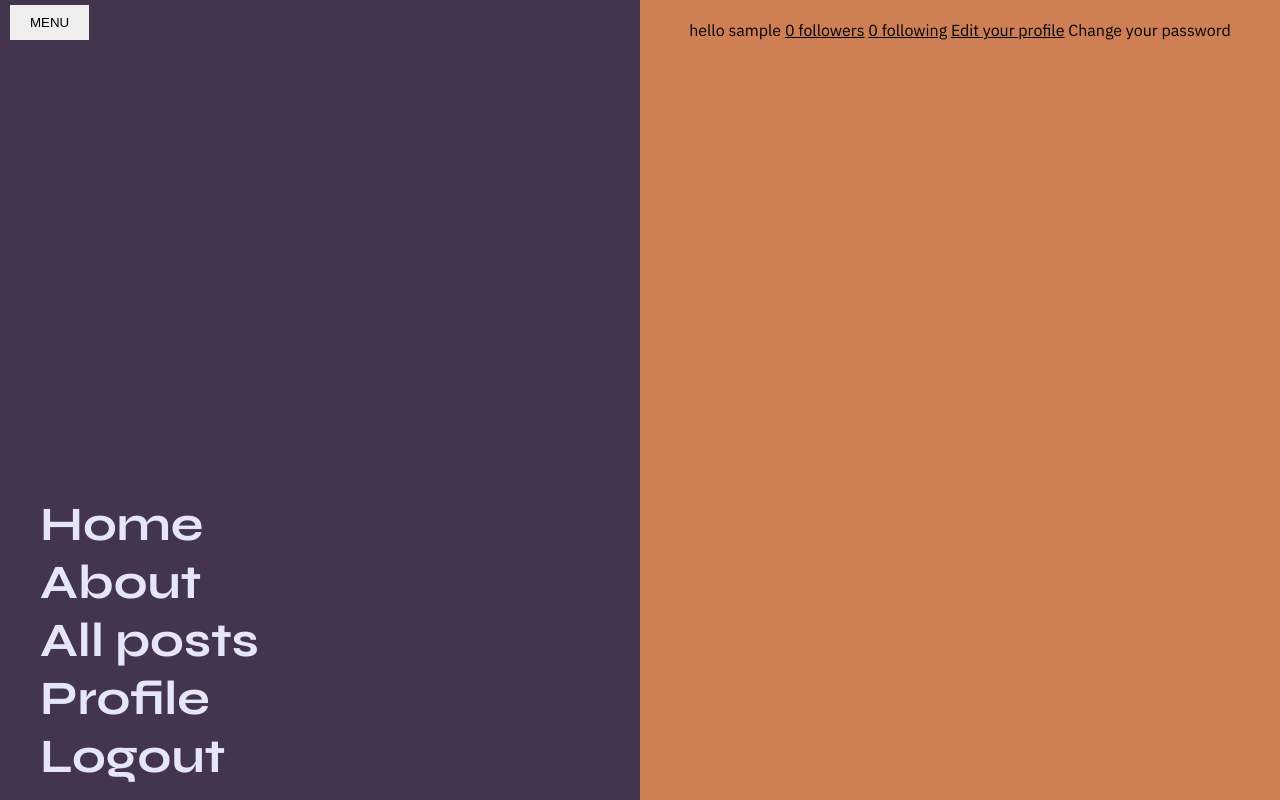
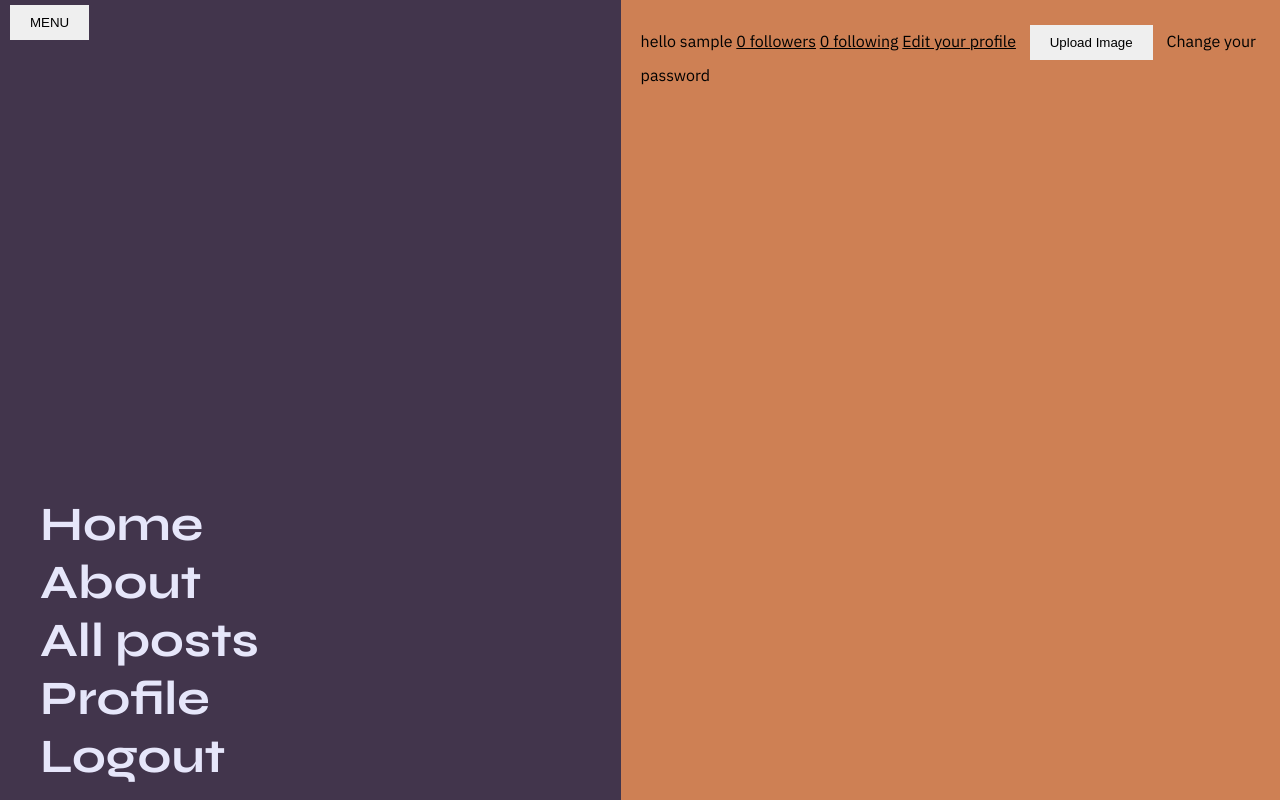
Before and after one commit to softscienceprojects/letters-of-recommendation, a Flask app: a page that uses app/templates/user.html in a window 1280 px wide. Run offline with Flask 2, Linux system fonts and the light colour scheme; the visitor is signed in with stand-in values (Sample User, id 1); data comes from the database, SQL or seed files in the repository; data that the repository does not hold is empty; some libraries are stand-ins or nearby versions; some web fonts are replaced.

Commit message:
upload an image!

```diff
--- a/app/main/routes.py
+++ b/app/main/routes.py
@@ -9,6 +9,7 @@ from app.auth import routes
 from app.main.forms import EditProfileForm, PostForm, CommentForm
 from app.models import *
 from werkzeug.http import HTTP_STATUS_CODES
+from cloudinary.uploader import upload as _cloudinary_upload
 
 
 @bp.route('/', methods=['GET'])
@@ -26,6 +27,9 @@ def subpath_test(subpath):
 def about():
     return render_template('about.html')
 
+@bp.route('/privacy-policy/', methods=['GET'])
+def privacy():
+    return render_template('privacy.html')
 
 ## POSTS #####################################################
 @bp.route('/posts/', methods=['GET', 'POST'])
@@ -142,10 +146,27 @@ def comment():
 
 ## USERS #####################################################
 
-@bp.route('/user/<username>/')
+@bp.route('/images/', methods=['GET', 'POST'])
+@login_required
+def upload_image(image):
+    print(image['public_id'])
+
+
+@bp.route('/user/<username>/', methods=['GET', 'POST'])
 @login_required
 def user(username):
     user = User.query.filter_by(username=username).first_or_404()
+    if request.method == 'POST':
+        #print(request.files['file'].content_type) ## image/gif
+        print(request.files['file'].filename) ## 'aim.gif'
+        print(request.files['file'].name) ## 'file'
+        file = request.files['file']
+        upload_result = _cloudinary_upload(file, resource_type="image")
+        print(upload_result)
+        # if request.form['file']:
+        #     file = request.form.get('file')
+        #     upload_result = _cloudinary_upload(file, resource_type="image")
+        #     upload_image(upload_result)
     return render_template('user.html', user=user)
 
 
@@ -186,6 +207,7 @@ def users():
 @login_required
 def delete_profile(user):
     # delete everything - danger zone!
+    # all of the below needs to actually be tested first
     user = Post.query.filter_by(id=user.id).first_or_404()
     if user:
         # Post.query.filter_by(id=post_id).delete()
--- a/app/static/js/base.js
+++ b/app/static/js/base.js
@@ -33,6 +33,16 @@ menuButton.addEventListener('click', function(e) {
     }
 })
 
+
+const imageUploaderButton = document.querySelector("#image-upload")
+
+if (imageUploaderButton) {
+    imageUploaderButton.addEventListener("click", async(e) => {
+        e.preventDefault()
+        const imageUpload = new ImageUploader({parent: document.querySelector('.post-content')})
+    })
+}
+
 document.body.onload = function() {
     if (!sessionStorage.getItem('navMenu') || sessionStorage.getItem('navMenu') === 'open') {
         openNav()
--- a/app/static/js/components.js
+++ b/app/static/js/components.js
@@ -81,28 +81,61 @@ class ConfirmDialog {
   }
 } // end ConfirmDialog
 
+// class CommentForm extends HTMLDivElement {}
+// customElements.define('comment-form', CommentForm, {extends: 'div'})
 
+// class Navigation extends HTMLElement {
+//   constructor() {
+//     super()
+//     //let shadow = elementRef.attachShadow({mode: 'open'});
+//     //let navShadow = navdiv.attachShadow({mode: 'open'});
+//     const shadow = this.attachShadow({mode: 'open'});
+//     const info = document.createElement('span');
+//     const text = this.getAttribute('data-text');
+//     info.textContent = text;
+//   }
+// }
+// customElements.define('menu-nav', Navigation) //{extends: 'nav'}
 
-class CommentForm extends HTMLDivElement {
-  constructor() {
-    super()
+class ImageUploader {
+  constructor({parent}) {
+    this.upload_div = undefined
+    this.parent = parent || document.body
+
+    this._create_uploader_form()
+    this._append()
+  }
+
+  _create_uploader_form() {
+    this.upload_div = document.createElement('div')
+    this.upload_div.classList.add('image-upload')
+
+    const form = document.createElement('form')
+    form.enctype = "multipart/form-data"
+    form.action = ""
+    form.method = "post"
+
+    const hidden = document.createElement('input')
+    hidden.type = "hidden"
+    hidden.name = "csrf_token"
+    hidden.value = "???"
+
+    const input = document.createElement('input')
+    input.type = "file"
+    input.name = "file"
+
+    const upload = document.createElement('input')
+    upload.type = "submit"
+    upload.value = "upload"
+    upload.innerText = "Upload image"
+
+    form.appendChild(hidden)
+    form.appendChild(input)
+    form.appendChild(upload)
+    this.upload_div.appendChild(form)
+  }
+
+  _append() {
+    this.parent.appendChild(this.upload_div)
   }
 }
-
-customElements.define('comment-form', CommentForm, {extends: 'div'})
-
-
-class Navigation extends HTMLElement {
-  constructor() {
-    super()
-    //let shadow = elementRef.attachShadow({mode: 'open'});
-    //let navShadow = navdiv.attachShadow({mode: 'open'});
-    const shadow = this.attachShadow({mode: 'open'});
-    const info = document.createElement('span');
-    const text = this.getAttribute('data-text');
-    info.textContent = text;
-  }
-
-}
-
-customElements.define('menu-nav', Navigation) //{extends: 'nav'}
--- a/app/templates/_post.html
+++ b/app/templates/_post.html
@@ -19,6 +19,7 @@
         {% endfor %}
     <div id="tags"></div>
     <p> {{ form.tags }}</p>
+
     <p>{{ form.submit() }}</p>
     </form>
     </div>
--- a/app/templates/user.html
+++ b/app/templates/user.html
@@ -12,11 +12,14 @@
                 <a href="{{ url_for('main.post_new') }}">Write a post</a>
             {% endif %}
             <a href="{{ url_for('main.edit_user', username=current_user.username) }}">Edit your profile</a>
+            <button id="image-upload" class="button-base">Upload Image</button>
+
             Change your password
 
             {% if user.isWriter == True %}
                 <p><a href="{{ url_for('main.posts', user_id=user.id) }}">See your written posts</a></p>
             {% endif %}
+
 
         {% elif not current_user.is_following(user) %}
             <p><a href="{{ url_for('main.follow', username=user.username) }}">follow</a></p>
```
Also changed, not shown: app/__init__.py (+8 -1 lines), app/models/users.py (+0 -10 lines), app/static/js/post-edit.js (+7 -4 lines), config.py (+8 -3 lines), letters.py (+4 -3 lines), README.md, app/static/js/post.js (added).
